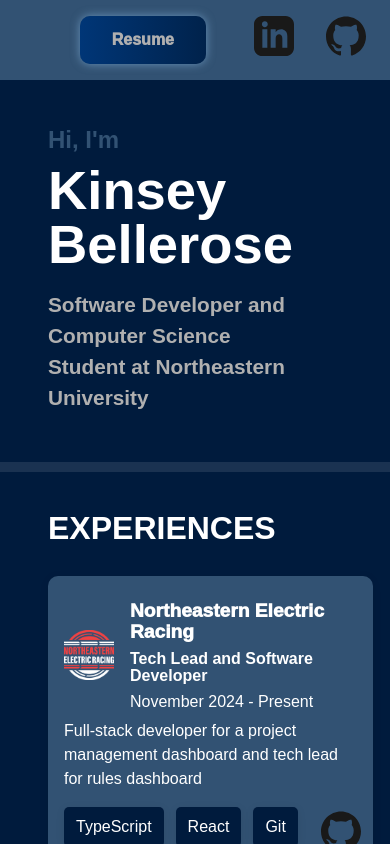
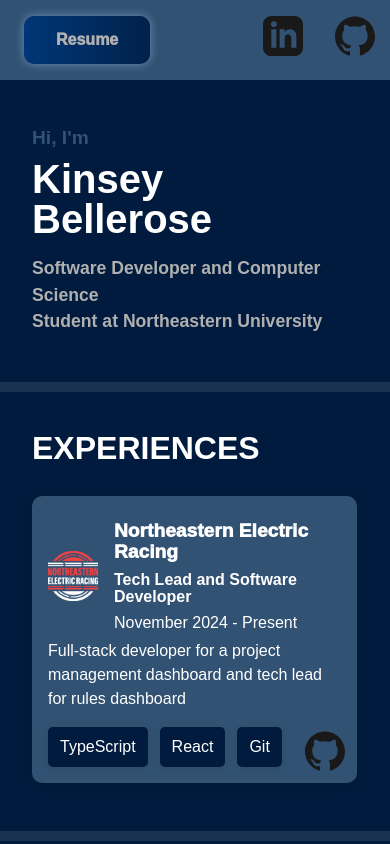
Before and after one commit to cielbellerose/cielbellerose.github.io, a Next.js app: page / in a window 390 px wide. Built offline with nearby package versions, Linux system fonts and the light colour scheme.

Commit message:
mobile updates

```diff
--- a/src/app/components/Header/header.module.css
+++ b/src/app/components/Header/header.module.css
@@ -13,7 +13,7 @@
   margin-right: 3rem;
   color: #b0b0b0;
   transition: all 0.5s ease;
-  overflow: hidden;
+  overflow: visible;
   z-index: 1;
 }
 
@@ -52,3 +52,21 @@
   color: black;
   transform: scale(1.05);
 }
+
+@media (max-width: 430px) {
+  .rightAlignedGroup {
+    width: 100%;
+  }
+
+  .resumeButton {
+    overflow: visible;
+    margin-right: 43%;
+  }
+}
+
+@media (max-width: 400px) {
+  .resumeButton {
+    overflow: visible;
+    margin-right: 33%;
+  }
+}
--- a/src/app/globals.css
+++ b/src/app/globals.css
@@ -61,3 +61,10 @@
 .main-content {
   padding-top: 5rem;
 }
+
+@media (max-width: 400px) {
+  .header-container {
+    max-width: 100%;
+    justify-content: space-between;
+  }
+}
--- a/src/app/layout.tsx
+++ b/src/app/layout.tsx
@@ -14,8 +14,17 @@
 });
 
 export const metadata: Metadata = {
-  title: "Kinsey Bellerose's Portfolio",
-  description: "Generated by create next app",
+  title: "Kinsey Bellerose",
+  openGraph: {
+    title: 'Kinsey Bellerose - Portfolio',
+    images: [
+      {
+        url: '/assets/social-preview.png',
+        width: 820,
+        height: 429,
+      },
+    ],
+  },
 };
 
 export default function RootLayout({
--- a/src/app/page.css
+++ b/src/app/page.css
@@ -271,6 +271,10 @@
     font-size: 1.3rem;
   }
 
+  .intro-header {
+    gap: 0rem;
+  }
+
   .intro-photo-container {
     display: none;
   }
@@ -327,3 +331,56 @@
     margin-left: 1rem;
   }
 }
+
+@media (max-width: 430px) {
+  .page-layout {
+    align-items: flex-start;
+  }
+
+  .content-column {
+    margin-left: 0rem;
+  }
+
+  .cards-container {
+    justify-content: start;
+    flex-wrap: wrap;
+    margin-left: 2rem;
+  }
+
+  .intro-section {
+    margin-left: 2rem;
+  }
+
+  .intro-greeting {
+    font-size: 1.2rem;
+  }
+
+  .intro-name {
+    font-size: 2.5rem;
+  }
+
+  .intro-description {
+    font-size: 1.1rem;
+  }
+
+  .skills-container {
+    height: 325px;
+    width: 350px;
+    margin-left: -2.5rem;
+  }
+
+  .education-section {
+    margin-left: -1.6rem;
+    width: 350px;
+  }
+
+  .section-title {
+    margin-left: 2rem;
+  }
+}
+
+@media (max-width: 385px) {
+  .intro-description {
+    font-size: 0.9rem;
+  }
+}
```
Also changed, not shown: public/assets/social-preview.png (added).
